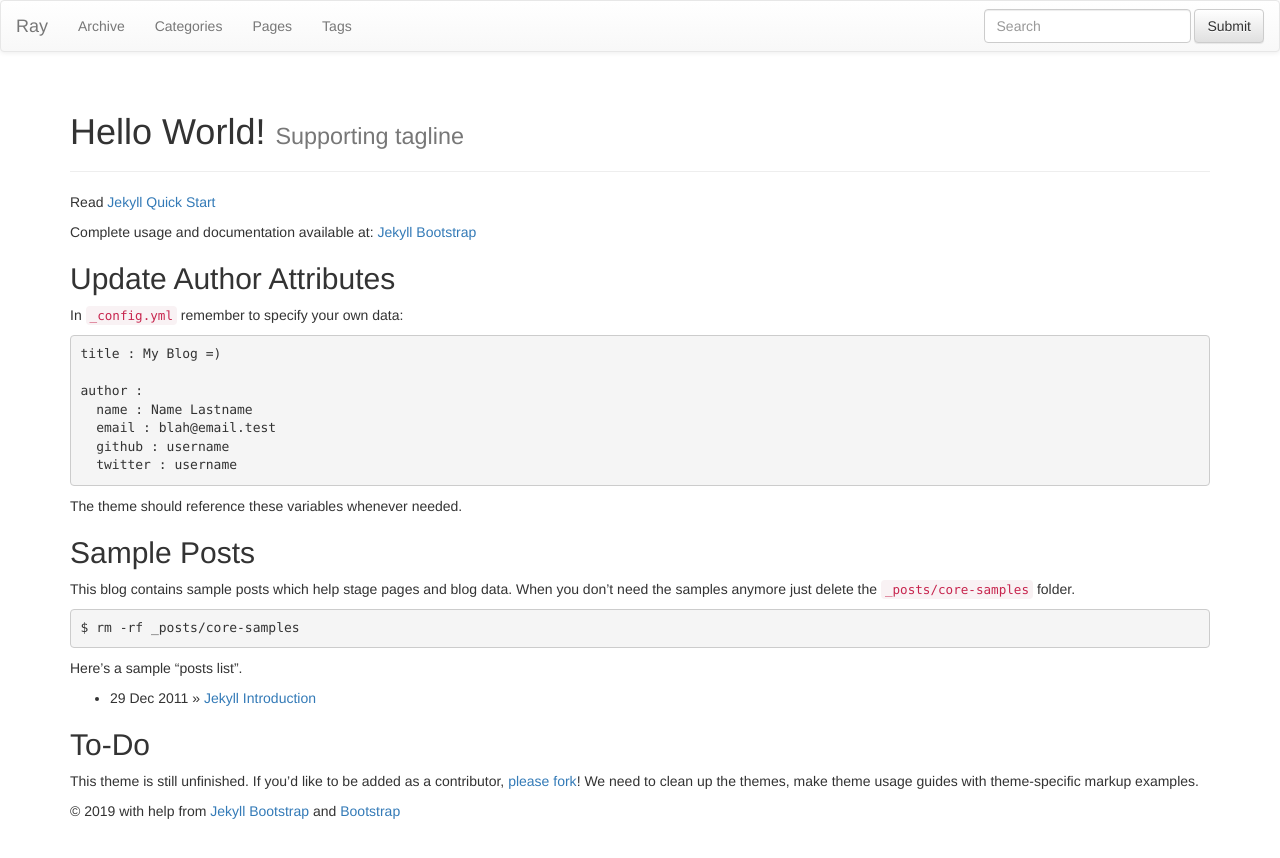
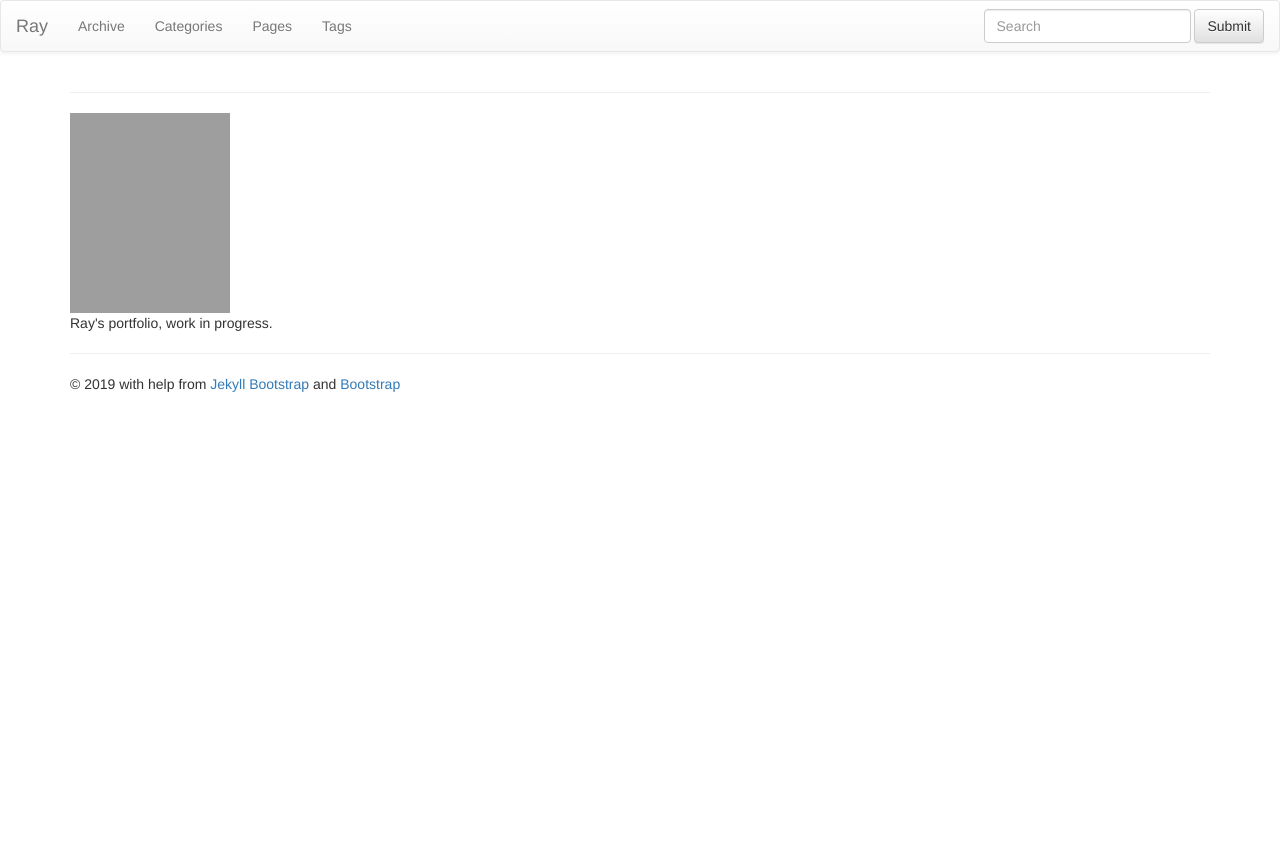
Before and after one commit to rmatsum836/rmatsum836.github.io, a Jekyll site: the page built from index.md, in a window 1280 px wide. Shown: the top 858 px of the page. Built offline with Jekyll 4.4.1, drawn with Linux system fonts in a browser that asks for light colours; nearby versions of some CDN libraries; library files that are not in the unit come from our copies; grey boxes are pictures that could not be loaded.

Commit message:
edit index.md

```diff
--- a/index.md
+++ b/index.md
@@ -1,44 +1,17 @@
 ---
-layout: page
-title: Hello World!
-tagline: Supporting tagline
+section: home
+layout: default
 ---
-{% include JB/setup %}
 
-Read [Jekyll Quick Start](http://jekyllbootstrap.com/usage/jekyll-quick-start.html)
+<div class="hfeed">
+  <hr />
+  <div class="hentry post no-border">
+    <img src="/images/contents/NN.png" alt="Ray Matsumoto" class="archive-thumbnail home-thumbnail" width="160" height="200" />
 
-Complete usage and documentation available at: [Jekyll Bootstrap](http://jekyllbootstrap.com)
+    <div class="entry-summary">
+      <p>Ray's portfolio, work in progress.</p>
 
-## Update Author Attributes
-
-In `_config.yml` remember to specify your own data:
-
-    title : My Blog =)
-
-    author :
-      name : Name Lastname
-      email : blah@email.test
-      github : username
-      twitter : username
-
-The theme should reference these variables whenever needed.
-
-## Sample Posts
-
-This blog contains sample posts which help stage pages and blog data.
-When you don't need the samples anymore just delete the `_posts/core-samples` folder.
-
-    $ rm -rf _posts/core-samples
-
-Here's a sample "posts list".
-
-<ul class="posts">
-  {% for post in site.posts %}
-    <li><span>{{ post.date | date_to_string }}</span> &raquo; <a href="{{ BASE_PATH }}{{ post.url }}">{{ post.title }}</a></li>
-  {% endfor %}
-</ul>
-
-## To-Do
-
-This theme is still unfinished. If you'd like to be added as a contributor, [please fork](http://github.com/plusjade/jekyll-bootstrap)!
-We need to clean up the themes, make theme usage guides with theme-specific markup examples.
+    </div>
+    <hr />
+  </div>
+</div>
```
